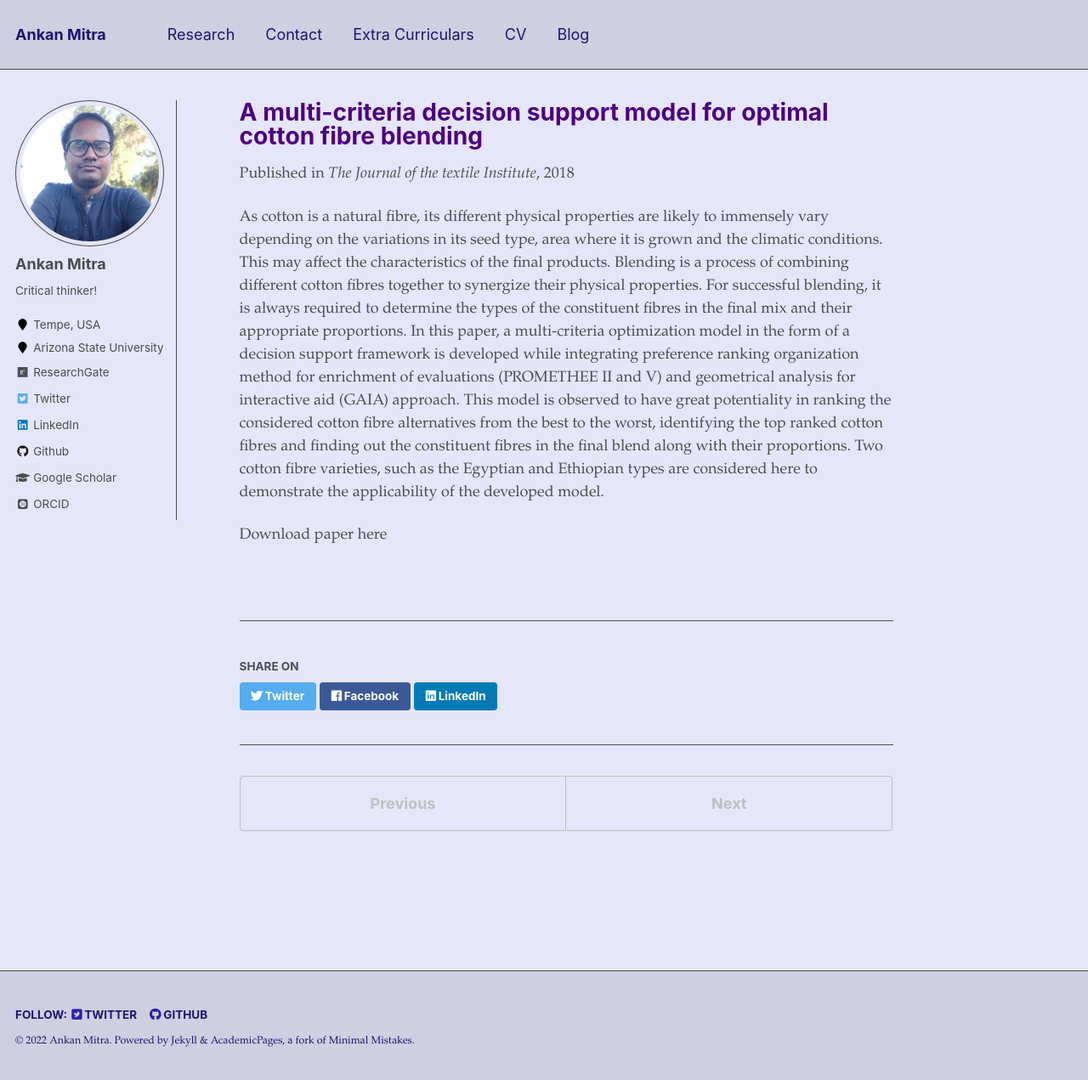
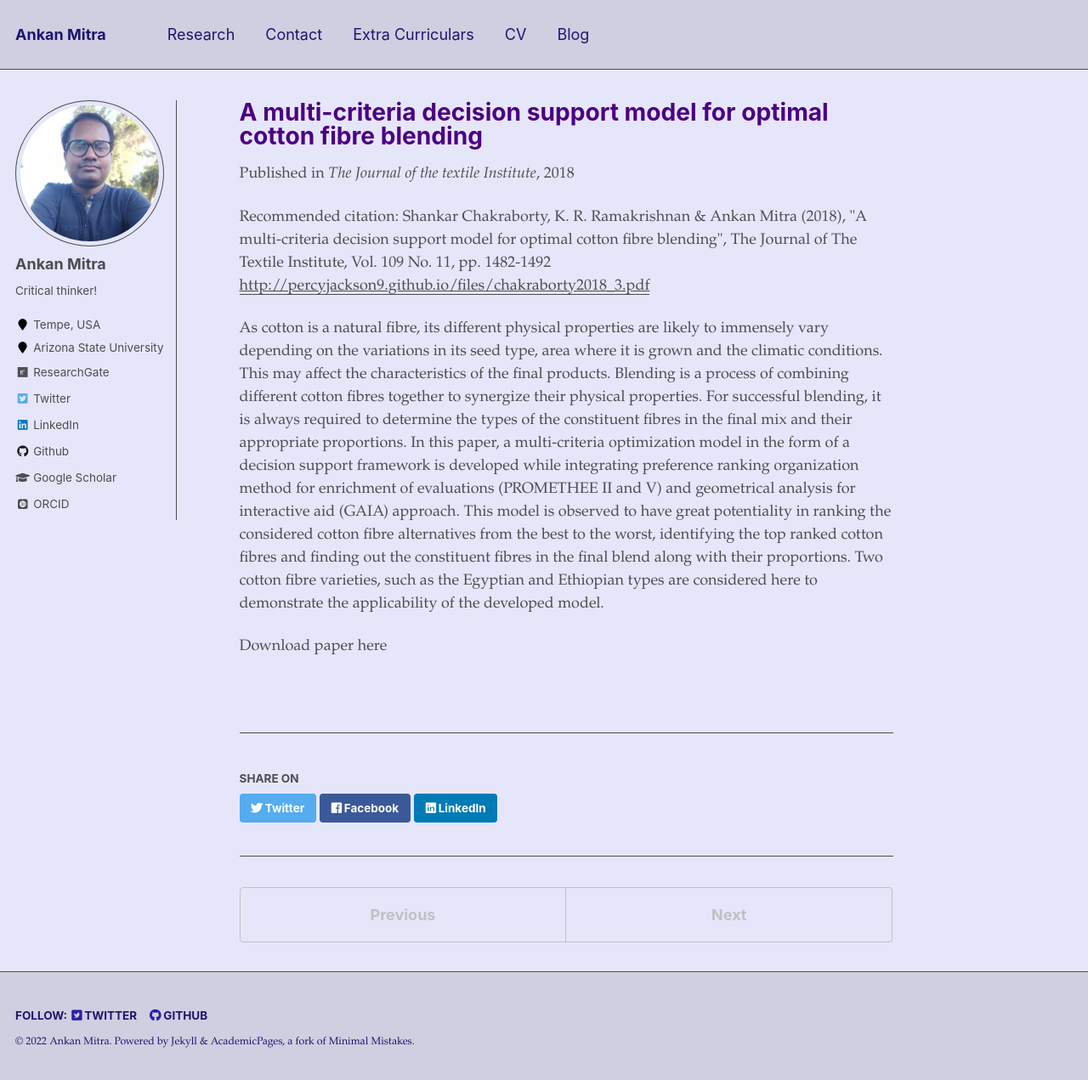
Before and after one commit to percyjackson9/percyjackson9.github.io, a Jekyll site: the page built from _publications/paper4.md, in a window 1280 px wide and 1271 px high. Shown: the whole window at 85% size. Built offline with Jekyll 4.4.1, drawn with Linux system fonts in a browser that asks for light colours; some web fonts are replaced.

Commit message:
Update paper4.md

```diff
--- a/_publications/paper4.md
+++ b/_publications/paper4.md
@@ -11,6 +11,9 @@ volume: "109(11)"
 pages: "1482-1492"
 year: "2018"
 paperurl: 'http://percyjackson9.github.io/files/chakraborty2018_3.pdf'
+citation: 'Shankar Chakraborty, K. R. Ramakrishnan & Ankan Mitra (2018), "A multi-criteria decision support model for optimal cotton fibre blending", The Journal of The Textile Institute, Vol. 109 No. 11, pp. 1482-1492'
+doi: 'https://doi.org/10.1080/00405000.2018.1427910'
+
 
 ---
 As cotton is a natural fibre, its different physical properties are likely to immensely vary depending on the variations in its seed type, area where it is grown and the climatic conditions. This may affect the characteristics of the final products. Blending is a process of combining different cotton fibres together to synergize their physical properties. For successful blending, it is always required to determine the types of the constituent fibres in the final mix and their appropriate proportions. In this paper, a multi-criteria optimization model in the form of a decision support framework is developed while integrating preference ranking organization method for enrichment of evaluations (PROMETHEE II and V) and geometrical analysis for interactive aid (GAIA) approach. This model is observed to have great potentiality in ranking the considered cotton fibre alternatives from the best to the worst, identifying the top ranked cotton fibres and finding out the constituent fibres in the final blend along with their proportions. Two cotton fibre varieties, such as the Egyptian and Ethiopian types are considered here to demonstrate the applicability of the developed model.
```
